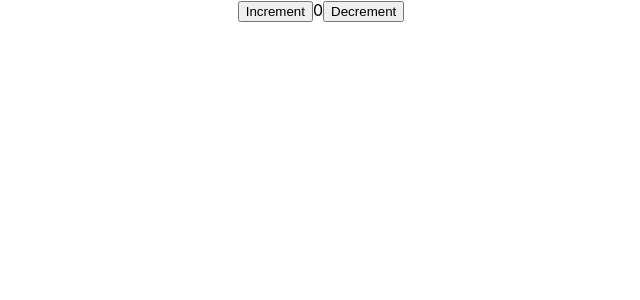
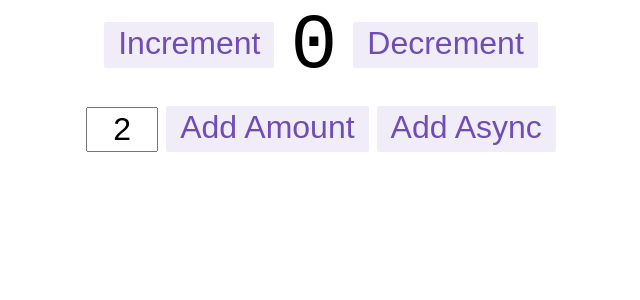
Before and after one commit to dongCode/hi, a React (Create React App) app: page / in a window 1280 px wide. Shown: the top 300 px of the page, without its empty margins (319-959 px from the left). Built offline with nearby package versions, Linux system fonts and the light colour scheme.

Commit message:
refactor: redux demo

```diff
--- a/src/pages/counter/counter.module.css
+++ b/src/pages/counter/counter.module.css
@@ -0,0 +1,76 @@
+.row {
+  display: flex;
+  align-items: center;
+  justify-content: center;
+}
+
+.row:not(:last-child) {
+  margin-bottom: 16px;
+}
+
+.value {
+  font-size: 78px;
+  padding-left: 16px;
+  padding-right: 16px;
+  margin-top: 2px;
+  font-family: 'Courier New', Courier, monospace;
+}
+
+.button {
+  appearance: none;
+  border: none;
+  background: none;
+  font-size: 32px;
+  padding-left: 12px;
+  padding-right: 12px;
+  outline: none;
+  border: 2px solid transparent;
+  color: rgb(112, 76, 182);
+  padding-bottom: 4px;
+  cursor: pointer;
+  background-color: rgba(112, 76, 182, 0.1);
+  border-radius: 2px;
+  transition: all 0.15s;
+}
+
+.textbox {
+  font-size: 32px;
+  padding: 2px;
+  width: 64px;
+  text-align: center;
+  margin-right: 8px;
+}
+
+.button:hover,
+.button:focus {
+  border: 2px solid rgba(112, 76, 182, 0.4);
+}
+
+.button:active {
+  background-color: rgba(112, 76, 182, 0.2);
+}
+
+.asyncButton {
+  composes: button;
+  position: relative;
+  margin-left: 8px;
+}
+
+.asyncButton:after {
+  content: '';
+  background-color: rgba(112, 76, 182, 0.15);
+  display: block;
+  position: absolute;
+  width: 100%;
+  height: 100%;
+  left: 0;
+  top: 0;
+  opacity: 0;
+  transition: width 1s linear, opacity 0.5s ease 1s;
+}
+
+.asyncButton:active:after {
+  width: 0%;
+  opacity: 1;
+  transition: 0s;
+}
--- a/src/pages/counter/counterSlice.ts
+++ b/src/pages/counter/counterSlice.ts
@@ -1,4 +1,5 @@
 import { createSlice, PayloadAction } from '@reduxjs/toolkit';
+import { AppDispatch, RootState } from '../../store/types';
 import { CounterState } from './types';
 
 const initialState: CounterState = {
@@ -10,10 +11,6 @@
   initialState,
   reducers: {
     increment: state => {
-      // Redux Toolkit allows us to write "mutating" logic in reducers. It
-      // doesn't actually mutate the state because it uses the Immer library,
-      // which detects changes to a "draft state" and produces a brand new
-      // immutable state based off those changes
       state.value += 1;
     },
     decrement: state => {
@@ -25,7 +22,12 @@
   },
 });
 
-// Action creators are generated for each case reducer function
 export const { increment, decrement, incrementByAmount } = counterSlice.actions;
 
+export const incrementAsync = (amount: number) => (dispatch: AppDispatch) => {
+  setTimeout(() => {
+    dispatch(incrementByAmount(amount));
+  }, 1000);
+};
+
 export default counterSlice.reducer;
--- a/src/pages/counter/index.tsx
+++ b/src/pages/counter/index.tsx
@@ -1,19 +1,40 @@
 import { useAppDispatch, useAppSelector } from '../../store/hooks';
-import { decrement, increment } from './counterSlice';
+import { decrement, increment, incrementByAmount, incrementAsync } from './counterSlice';
+import styles from './counter.module.css';
+import { useState } from 'react';
 
 export function Counter() {
   const count = useAppSelector(state => state.counter.value);
   const dispatch = useAppDispatch();
-
+  const [incrementAmount, setIncrementAmount] = useState('2');
   return (
     <div>
-      <div>
-        <button aria-label="Increment value" onClick={() => dispatch(increment())}>
+      <div className={styles.row}>
+        <button className={styles.button} onClick={() => dispatch(increment())}>
           Increment
         </button>
-        <span>{count}</span>
-        <button aria-label="Decrement value" onClick={() => dispatch(decrement())}>
+        <span className={styles.value}>{count}</span>
+        <button className={styles.button} onClick={() => dispatch(decrement())}>
           Decrement
+        </button>
+      </div>
+      <div className={styles.row}>
+        <input
+          className={styles.textbox}
+          value={incrementAmount}
+          onChange={e => setIncrementAmount(e.target.value)}
+        />
+        <button
+          className={styles.button}
+          onClick={() => dispatch(incrementByAmount(Number(incrementAmount) || 0))}
+        >
+          Add Amount
+        </button>
+        <button
+          className={styles.asyncButton}
+          onClick={() => dispatch(incrementAsync(Number(incrementAmount) || 0))}
+        >
+          Add Async
         </button>
       </div>
     </div>
```
